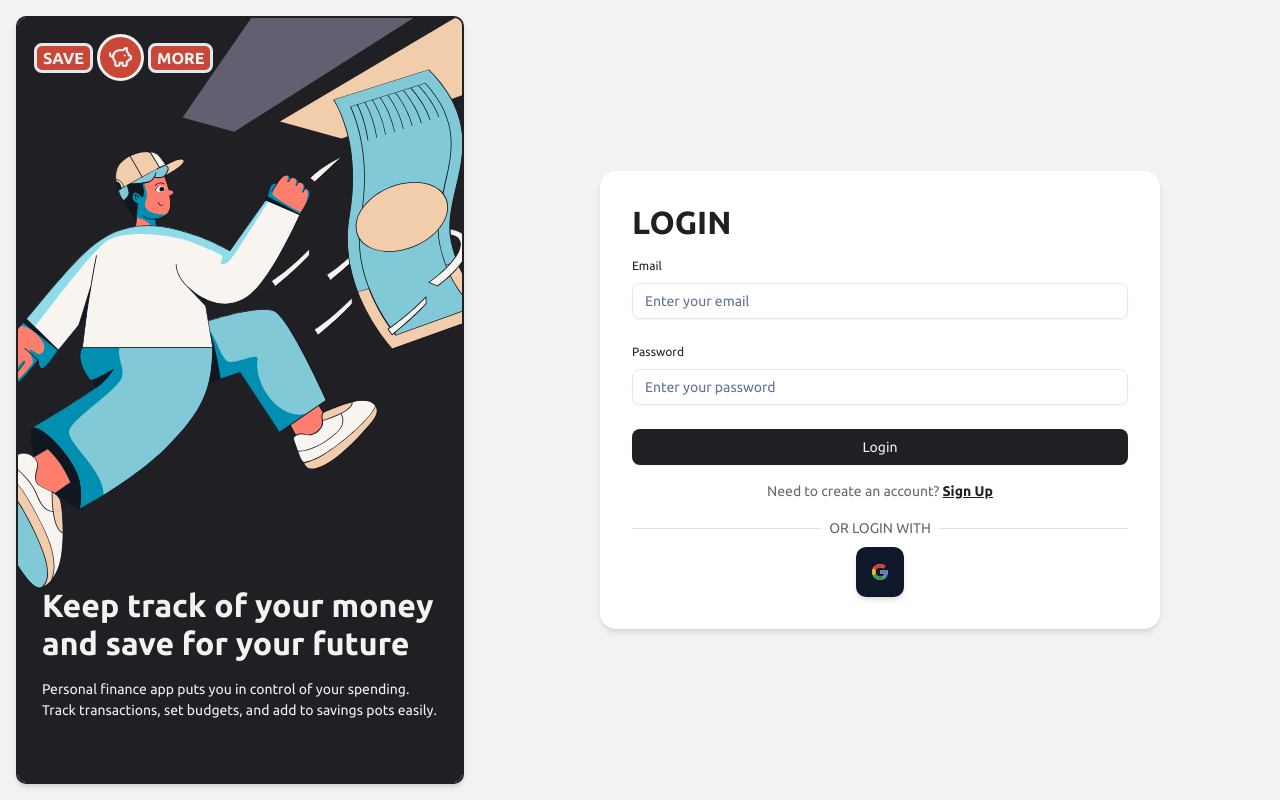
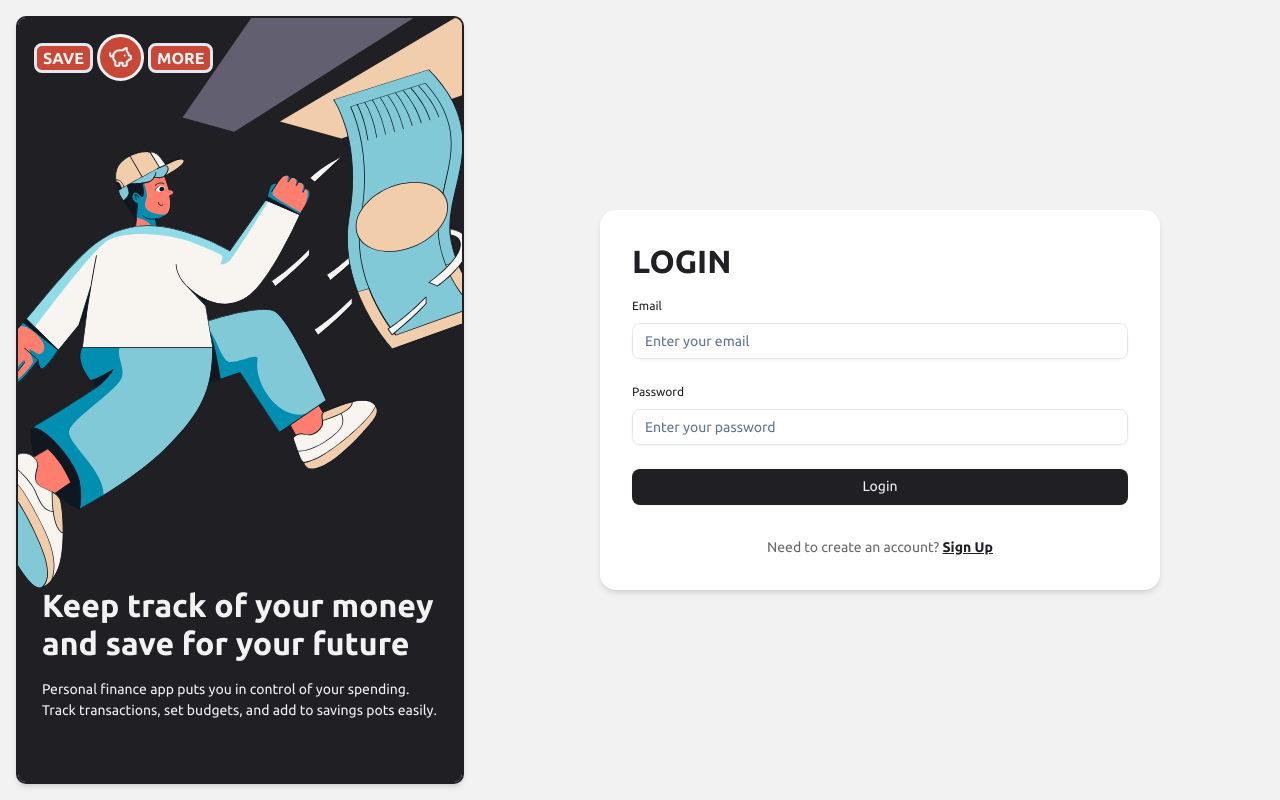
Before and after one commit to inancciftci/savemore, a Next.js app: page /login in a window 1280 px wide. Built offline with nearby package versions, Linux system fonts and the light colour scheme.

Commit message:
Implement Login Statements with React Hot Toast & Credential Check

```diff
--- a/actions/auth-actions.ts
+++ b/actions/auth-actions.ts
@@ -24,7 +24,7 @@ export async function login(formData: FormData) {
   const { error, data } = await supabase.auth.signInWithPassword(credentials);
 
   if (error) {
-    redirect("/error");
+    return { success: false, error: error.message };
   }
 
   const { data: existingUser } = await supabase
@@ -42,12 +42,10 @@ export async function login(formData: FormData) {
     });
 
     if (insertError) {
-      return { status: insertError?.message, user: null };
+      return { success: false, error: insertError.message };
     }
   }
-
-  revalidatePath("/", "layout");
-  redirect("/");
+  return { success: true };
 }
 
 export async function signOut() {
--- a/app/layout.tsx
+++ b/app/layout.tsx
@@ -2,6 +2,7 @@ import type { Metadata } from "next";
 import { Ubuntu } from "next/font/google";
 import "./globals.css";
 import ThemeProvider from "@/context/ThemeProvider";
+import { Toaster } from "react-hot-toast";
 
 const ubuntu = Ubuntu({
   variable: "--font-ubuntu",
@@ -23,6 +24,7 @@ export default function RootLayout({
     <html lang="en" suppressHydrationWarning>
       <body className={`${ubuntu.className} antialiased `}>
         <ThemeProvider>{children}</ThemeProvider>
+        <Toaster position="top-right" />
       </body>
     </html>
   );
--- a/components/forms/SignInForm.tsx
+++ b/components/forms/SignInForm.tsx
@@ -1,7 +1,14 @@
 "use client";
-import React from "react";
+import React, { useState } from "react";
 import { useForm } from "react-hook-form";
-import { Form, FormControl, FormField, FormItem, FormLabel } from "../ui/form";
+import {
+  Form,
+  FormControl,
+  FormField,
+  FormItem,
+  FormLabel,
+  FormMessage,
+} from "../ui/form";
 import { z } from "zod";
 import { LoginFormSchema } from "@/utils/validations";
 import { zodResolver } from "@hookform/resolvers/zod";
@@ -9,8 +16,14 @@ import { Input } from "../ui/input";
 import { Button } from "../ui/button";
 import Link from "next/link";
 import { login } from "@/actions/auth-actions";
+import toast from "react-hot-toast";
+import { useRouter } from "next/navigation";
 
 const SignInForm = () => {
+  const [loading, setLoading] = useState<boolean>(false);
+  const [authError, setAuthError] = useState<string | null>(null);
+  const router = useRouter();
+
   const form = useForm<z.infer<typeof LoginFormSchema>>({
     resolver: zodResolver(LoginFormSchema),
     defaultValues: {
@@ -18,15 +31,44 @@ const SignInForm = () => {
       password: "",
     },
   });
-  const onSubmit = (data: z.infer<typeof LoginFormSchema>) => {
-    const formData = new FormData();
-    formData.append("email", data.email);
-    formData.append("password", data.password);
-    login(formData);
+
+  const onSubmit = async (data: z.infer<typeof LoginFormSchema>) => {
+    setLoading(true);
+    setAuthError(null);
+
+    try {
+      const formData = new FormData();
+      formData.append("email", data.email);
+      formData.append("password", data.password);
+      const res = await login(formData);
+
+      if (res && !res.success) {
+        setAuthError(
+          res.error || "Login failed. Please check your credentials."
+        );
+        toast.error(res.error || "Login failed");
+      } else {
+        toast.success("Login successful");
+        router.push("/");
+      }
+    } catch (err) {
+      console.log(err);
+      setAuthError("An unexpected error occurred. Please try again.");
+      toast.error("Login failed");
+    } finally {
+      setLoading(false);
+    }
   };
+
   return (
     <Form {...form}>
       <form onSubmit={form.handleSubmit(onSubmit)} className="space-y-6">
+        {authError && (
+          <div className="bg-red-50 text-red-500 p-3 rounded-md text-sm border border-red-200">
+            {authError}
+          </div>
+        )}
+
         <FormField
           control={form.control}
           name="email"
@@ -42,9 +84,11 @@ const SignInForm = () => {
                   {...field}
                 />
               </FormControl>
+              <FormMessage />
             </FormItem>
           )}
         />
+
         <FormField
           control={form.control}
           name="password"
@@ -62,49 +106,25 @@ const SignInForm = () => {
                   {...field}
                 />
               </FormControl>
+              <FormMessage />
             </FormItem>
           )}
         />
-        <Button className="w-full bg-grey-900 text-grey-100">Login</Button>
+
+        <Button
+          disabled={loading}
+          className="cursor-pointer w-full bg-grey-900 text-grey-100"
+        >
+          {loading ? "Logging in..." : "Login"}
+        </Button>
       </form>
 
-      <p className="text-grey-500 text-sm text-center">
+      <p className="text-grey-500 text-sm text-center mt-4">
         Need to create an account?{" "}
         <Link href={"/register"} className="text-grey-900 font-bold underline">
           Sign Up
         </Link>
       </p>
-      <div className="flex items-center w-full gap-2">
-        <div className="h-[1px] flex-1 bg-grey-500 opacity-[.2]"></div>
-        <span className="text-grey-500 text-sm">OR LOGIN WITH</span>
-        <div className="h-[1px] flex-1 bg-grey-500 opacity-[.2]"></div>
-      </div>
-      <Button className="dark:hover:bg-grey-900 mt-[-0.5rem] dark:hover:text-grey-100 cursor-pointer flex items-center h-[50px] mx-auto rounded-lg shadow-md  p-4">
-        <div>
-          <svg viewBox="0 0 128 128">
-            <path
-              fill="#fff"
-              d="M44.59 4.21a63.28 63.28 0 004.33 120.9 67.6 67.6 0 0032.36.35 57.13 57.13 0 0025.9-13.46 57.44 57.44 0 0016-26.26 74.33 74.33 0 001.61-33.58H65.27v24.69h34.47a29.72 29.72 0 01-12.66 19.52 36.16 36.16 0 01-13.93 5.5 41.29 41.29 0 01-15.1 0A37.16 37.16 0 0144 95.74a39.3 39.3 0 01-14.5-19.42 38.31 38.31 0 010-24.63 39.25 39.25 0 019.18-14.91A37.17 37.17 0 0176.13 27a34.28 34.28 0 0113.64 8q5.83-5.8 11.64-11.63c2-2.09 4.18-4.08 6.15-6.22A61.22 61.22 0 0087.2 4.59a64 64 0 00-42.61-.38z"
-            ></path>
-            <path
-              fill="#e33629"
-              d="M44.59 4.21a64 64 0 0142.61.37 61.22 61.22 0 0120.35 12.62c-2 2.14-4.11 4.14-6.15 6.22Q95.58 29.23 89.77 35a34.28 34.28 0 00-13.64-8 37.17 37.17 0 00-37.46 9.74 39.25 39.25 0 00-9.18 14.91L8.76 35.6A63.53 63.53 0 0144.59 4.21z"
-            ></path>
-            <path
-              fill="#f8bd00"
-              d="M3.26 51.5a62.93 62.93 0 015.5-15.9l20.73 16.09a38.31 38.31 0 000 24.63q-10.36 8-20.73 16.08a63.33 63.33 0 01-5.5-40.9z"
-            ></path>
-            <path
-              fill="#587dbd"
-              d="M65.27 52.15h59.52a74.33 74.33 0 01-1.61 33.58 57.44 57.44 0 01-16 26.26c-6.69-5.22-13.41-10.4-20.1-15.62a29.72 29.72 0 0012.66-19.54H65.27c-.01-8.22 0-16.45 0-24.68z"
-            ></path>
-            <path
-              fill="#319f43"
-              d="M8.75 92.4q10.37-8 20.73-16.08A39.3 39.3 0 0044 95.74a37.16 37.16 0 0014.08 6.08 41.29 41.29 0 0015.1 0 36.16 36.16 0 0013.93-5.5c6.69 5.22 13.41 10.4 20.1 15.62a57.13 57.13 0 01-25.9 13.47 67.6 67.6 0 01-32.36-.35 63 63 0 01-23-11.59A63.73 63.73 0 018.75 92.4z"
-            ></path>
-          </svg>
-        </div>
-      </Button>
     </Form>
   );
 };
--- a/components/forms/SignUpForm.tsx
+++ b/components/forms/SignUpForm.tsx
@@ -130,37 +130,6 @@ const SignUpForm = () => {
           Login
         </Link>
       </p>
-      <div className="flex items-center w-full gap-2">
-        <div className="h-[1px] flex-1 bg-grey-500 opacity-[.2]"></div>
-        <span className="text-grey-500 text-sm">OR SIGN UP WITH</span>
-        <div className="h-[1px] flex-1 bg-grey-500 opacity-[.2]"></div>
-      </div>
-      <Button className="dark:hover:bg-grey-900 mt-[-0.5rem] dark:hover:text-grey-100 cursor-pointer flex items-center h-[50px] mx-auto rounded-lg shadow-md  p-4">
-        <div>
-          <svg viewBox="0 0 128 128">
-            <path
-              fill="#fff"
-              d="M44.59 4.21a63.28 63.28 0 004.33 120.9 67.6 67.6 0 0032.36.35 57.13 57.13 0 0025.9-13.46 57.44 57.44 0 0016-26.26 74.33 74.33 0 001.61-33.58H65.27v24.69h34.47a29.72 29.72 0 01-12.66 19.52 36.16 36.16 0 01-13.93 5.5 41.29 41.29 0 01-15.1 0A37.16 37.16 0 0144 95.74a39.3 39.3 0 01-14.5-19.42 38.31 38.31 0 010-24.63 39.25 39.25 0 019.18-14.91A37.17 37.17 0 0176.13 27a34.28 34.28 0 0113.64 8q5.83-5.8 11.64-11.63c2-2.09 4.18-4.08 6.15-6.22A61.22 61.22 0 0087.2 4.59a64 64 0 00-42.61-.38z"
-            ></path>
-            <path
-              fill="#e33629"
-              d="M44.59 4.21a64 64 0 0142.61.37 61.22 61.22 0 0120.35 12.62c-2 2.14-4.11 4.14-6.15 6.22Q95.58 29.23 89.77 35a34.28 34.28 0 00-13.64-8 37.17 37.17 0 00-37.46 9.74 39.25 39.25 0 00-9.18 14.91L8.76 35.6A63.53 63.53 0 0144.59 4.21z"
-            ></path>
-            <path
-              fill="#f8bd00"
-              d="M3.26 51.5a62.93 62.93 0 015.5-15.9l20.73 16.09a38.31 38.31 0 000 24.63q-10.36 8-20.73 16.08a63.33 63.33 0 01-5.5-40.9z"
-            ></path>
-            <path
-              fill="#587dbd"
-              d="M65.27 52.15h59.52a74.33 74.33 0 01-1.61 33.58 57.44 57.44 0 01-16 26.26c-6.69-5.22-13.41-10.4-20.1-15.62a29.72 29.72 0 0012.66-19.54H65.27c-.01-8.22 0-16.45 0-24.68z"
-            ></path>
-            <path
-              fill="#319f43"
-              d="M8.75 92.4q10.37-8 20.73-16.08A39.3 39.3 0 0044 95.74a37.16 37.16 0 0014.08 6.08 41.29 41.29 0 0015.1 0 36.16 36.16 0 0013.93-5.5c6.69 5.22 13.41 10.4 20.1 15.62a57.13 57.13 0 01-25.9 13.47 67.6 67.6 0 01-32.36-.35 63 63 0 01-23-11.59A63.73 63.73 0 018.75 92.4z"
-            ></path>
-          </svg>
-        </div>
-      </Button>
     </Form>
   );
 };
--- a/utils/supabase/middleware.ts
+++ b/utils/supabase/middleware.ts
@@ -33,17 +33,23 @@ export async function updateSession(request: NextRequest) {
     data: { user },
   } = await supabase.auth.getUser();
 
-  if (
-    !user &&
-    !request.nextUrl.pathname.startsWith("/login") &&
-    !request.nextUrl.pathname.startsWith("/register") &&
-    !request.nextUrl.pathname.startsWith("/auth")
-  ) {
-    // no user, potentially respond by redirecting the user to the login page
+  const pathname = request.nextUrl.pathname;
+  const isAuthPath =
+    pathname.startsWith("/login") ||
+    pathname.startsWith("/register") ||
+    pathname.startsWith("/auth");
+  const isProtectedRoute = pathname.startsWith("/dashboard");
+  if (!user && isProtectedRoute) {
     const url = request.nextUrl.clone();
     url.pathname = "/login";
     return NextResponse.redirect(url);
   }
 
+  if (user && isAuthPath) {
+    const url = request.nextUrl.clone();
+    url.pathname = "/dashboard";
+    return NextResponse.redirect(url);
+  }
+
   return supabaseResponse;
 }
```
Also changed, not shown: 1 other file (tests, documents, lock files or other folders).
